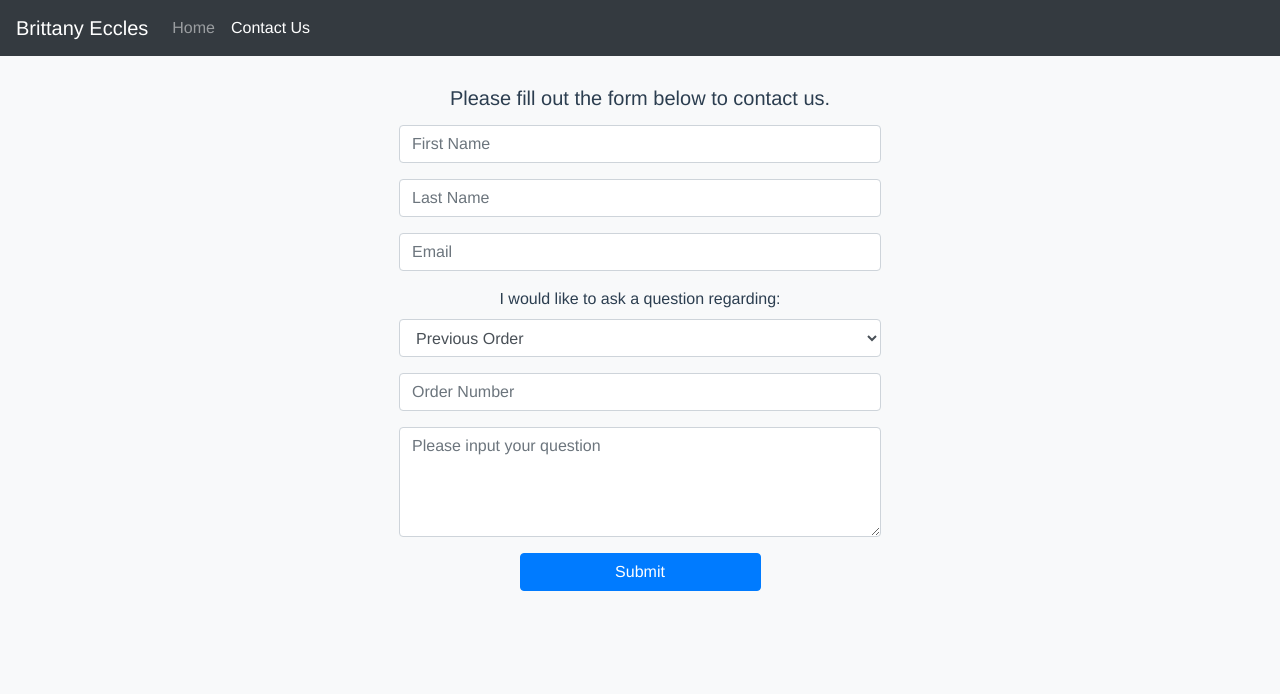
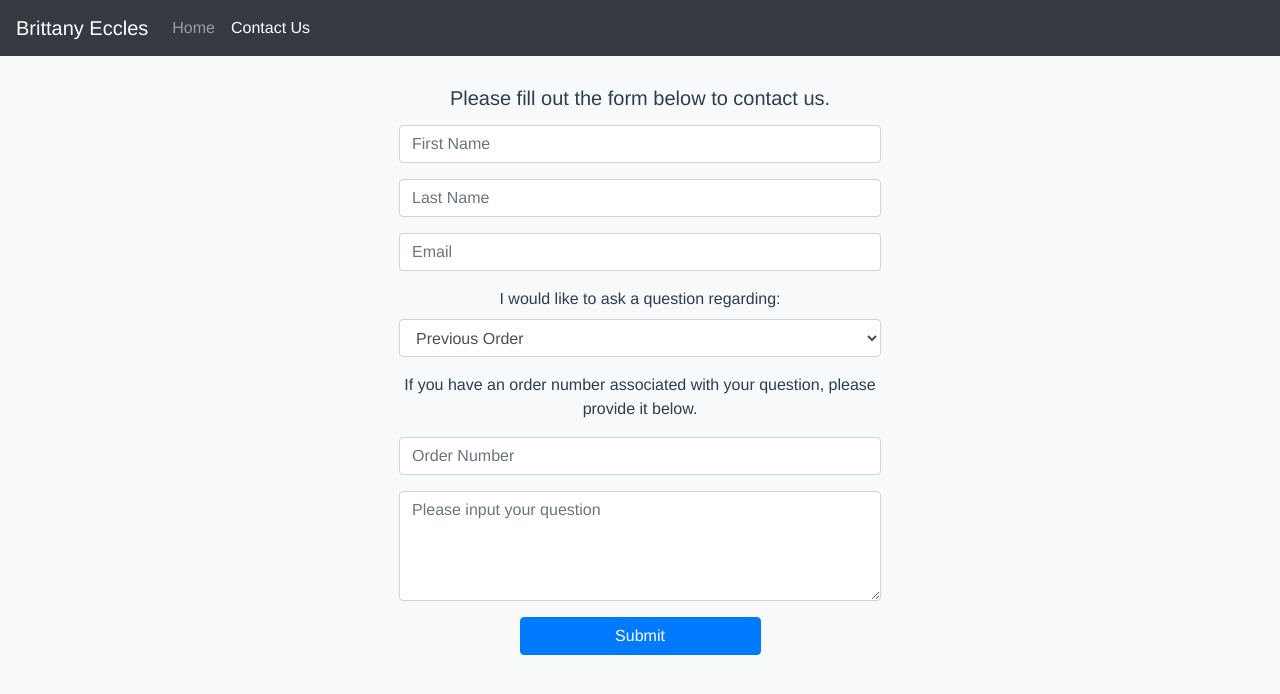
Before and after one commit to brittanyeccles/SampleWebsite, a Vue app: page / in a window 1280 px wide. Shown: the top 694 px of the page. Built offline with nearby package versions, Linux system fonts and the light colour scheme.

Commit message:
[Modify] Added paragraph elements above order number and item number to inform the user that those two fields are not required, but if you have the information to please provide it.

```diff
--- a/src/App.vue
+++ b/src/App.vue
@@ -34,12 +34,14 @@
             </select>
         </div>
         <div v-if="form.questionType == 'order'" class="form-group">
+            <p>If you have an order number associated with your question, please provide it below.</p>
             <div class="form-group">
                 <label for="orderNumber" class="sr-only">Order Number</label>
                 <input type="text" class="form-control" id="orderNumber" placeholder="Order Number" v-model="form.orderNumber" />
             </div>
         </div>
         <div v-if="form.questionType == 'item'">
+            <p>If you have an item number associated with your question, please provide it below.</p>
             <div class="form-group">
                 <label for="itemNumber" class="sr-only">Item Number</label>
                 <input type="text" class="form-control" id="itemNumber" placeholder="Item Number" />
```
